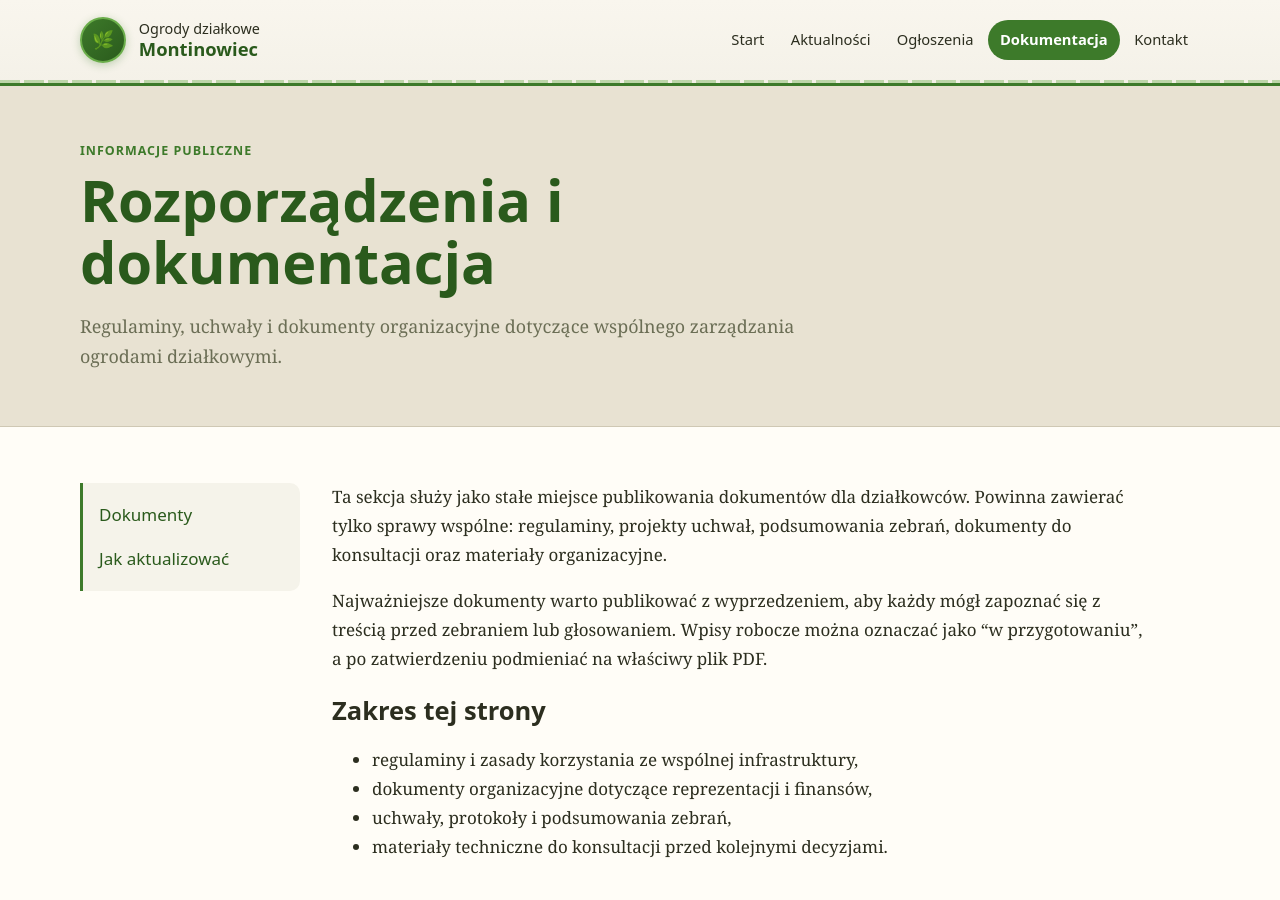
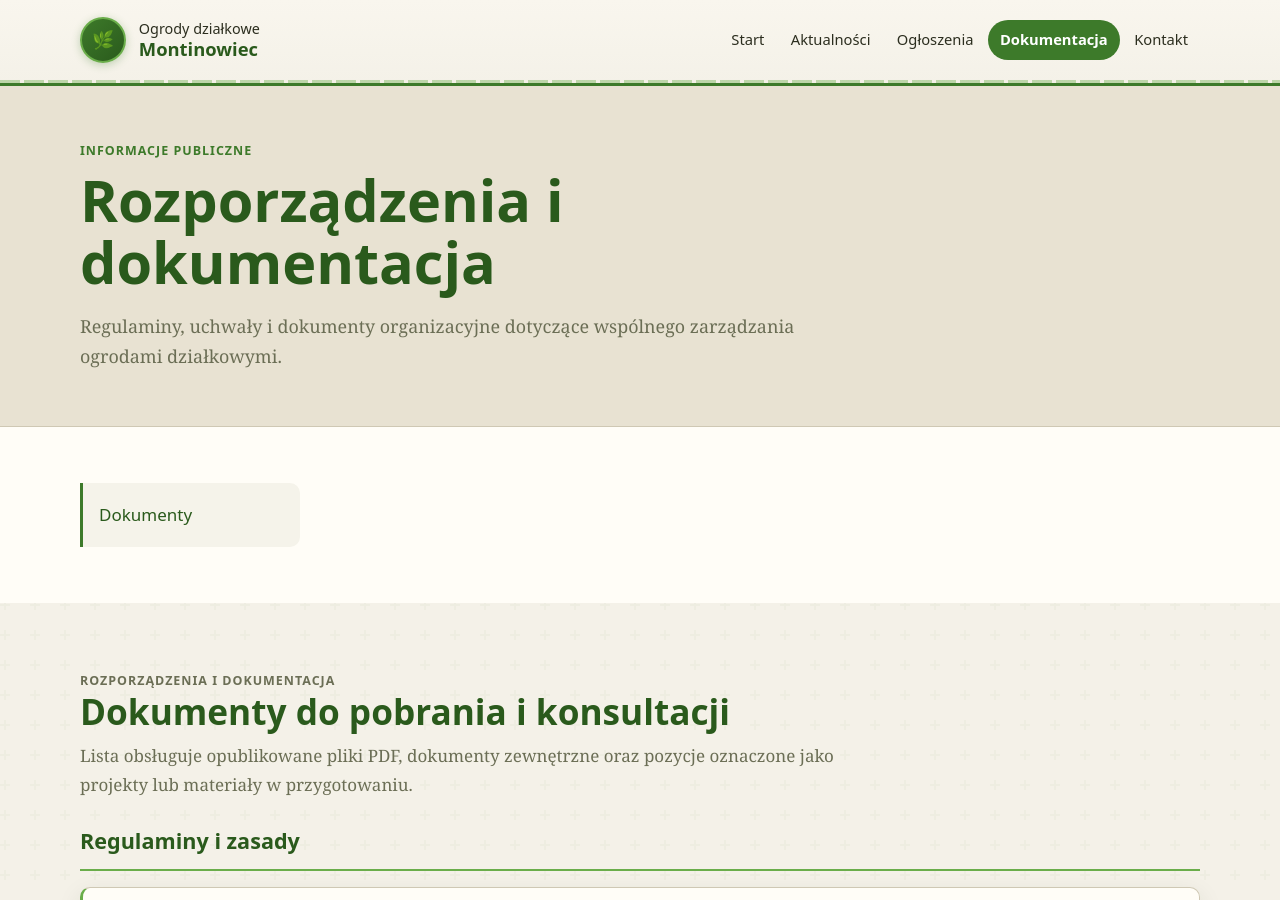
Before and after one commit to brxie/montin-page, a Jekyll site: the page built from dokumentacja.md, in a window 1280 px wide and 900 px high. Built offline with Jekyll 4.4.1, drawn with Linux system fonts in a browser that asks for light colours; some of the changed text lies outside the part shown.

Commit message:
Remove intro section and Jak aktualizować from Dokumentacja page

```diff
--- a/_layouts/documentation.html
+++ b/_layouts/documentation.html
@@ -19,7 +19,6 @@ layout: default
   <div class="container content-grid">
     <aside class="toc" aria-label="Spis treści">
       <a href="#dokumenty">Dokumenty</a>
-      <a href="#jak-aktualizowac">Jak aktualizować</a>
     </aside>
 
     <div class="prose">
@@ -79,17 +78,3 @@ layout: default
     {% endfor %}
   </div>
 </section>
-
-<section id="jak-aktualizowac" class="section section--plain">
-  <div class="container maintainer-note">
-    <div>
-      <p class="eyebrow">Dla osób aktualizujących stronę</p>
-      <h2>Jak dodać dokument lub ogłoszenie</h2>
-    </div>
-    <ol>
-      <li>Nowe dokumenty dopisz w <code>_data/documents.yml</code>.</li>
-      <li>Nowe aktualności i ogłoszenia dopisz w <code>_data/announcements.yml</code>; będą widoczne na stronach <a href="{{ '/aktualnosci/' | relative_url }}">Aktualności</a> i <a href="{{ '/ogloszenia/' | relative_url }}">Ogłoszenia</a>.</li>
-      <li>Pliki PDF można trzymać w dowolnym katalogu repozytorium, a następnie podać ich ścieżkę w polu <code>file</code>.</li>
-    </ol>
-  </div>
-</section>
--- a/dokumentacja.md
+++ b/dokumentacja.md
@@ -5,14 +5,3 @@ description: "Regulaminy, uchwały i dokumenty organizacyjne dotyczące wspólne
 last_modified: 2026-05-24
 permalink: /dokumentacja/
 ---
-
-Ta sekcja służy jako stałe miejsce publikowania dokumentów dla działkowców. Powinna zawierać tylko sprawy wspólne: regulaminy, projekty uchwał, podsumowania zebrań, dokumenty do konsultacji oraz materiały organizacyjne.
-
-Najważniejsze dokumenty warto publikować z wyprzedzeniem, aby każdy mógł zapoznać się z treścią przed zebraniem lub głosowaniem. Wpisy robocze można oznaczać jako "w przygotowaniu", a po zatwierdzeniu podmieniać na właściwy plik PDF.
-
-## Zakres tej strony
-
-- regulaminy i zasady korzystania ze wspólnej infrastruktury,
-- dokumenty organizacyjne dotyczące reprezentacji i finansów,
-- uchwały, protokoły i podsumowania zebrań,
-- materiały techniczne do konsultacji przed kolejnymi decyzjami.
```
